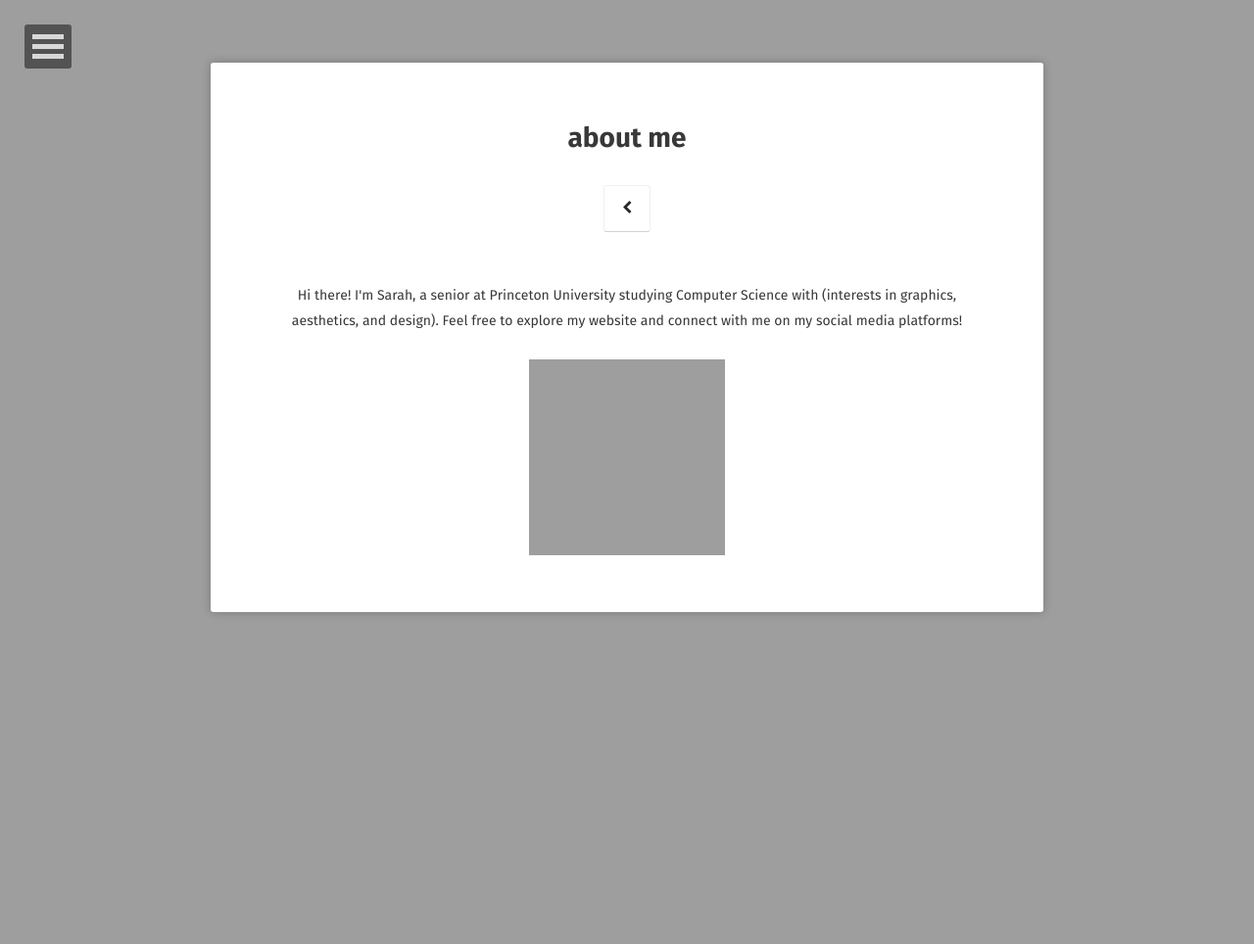
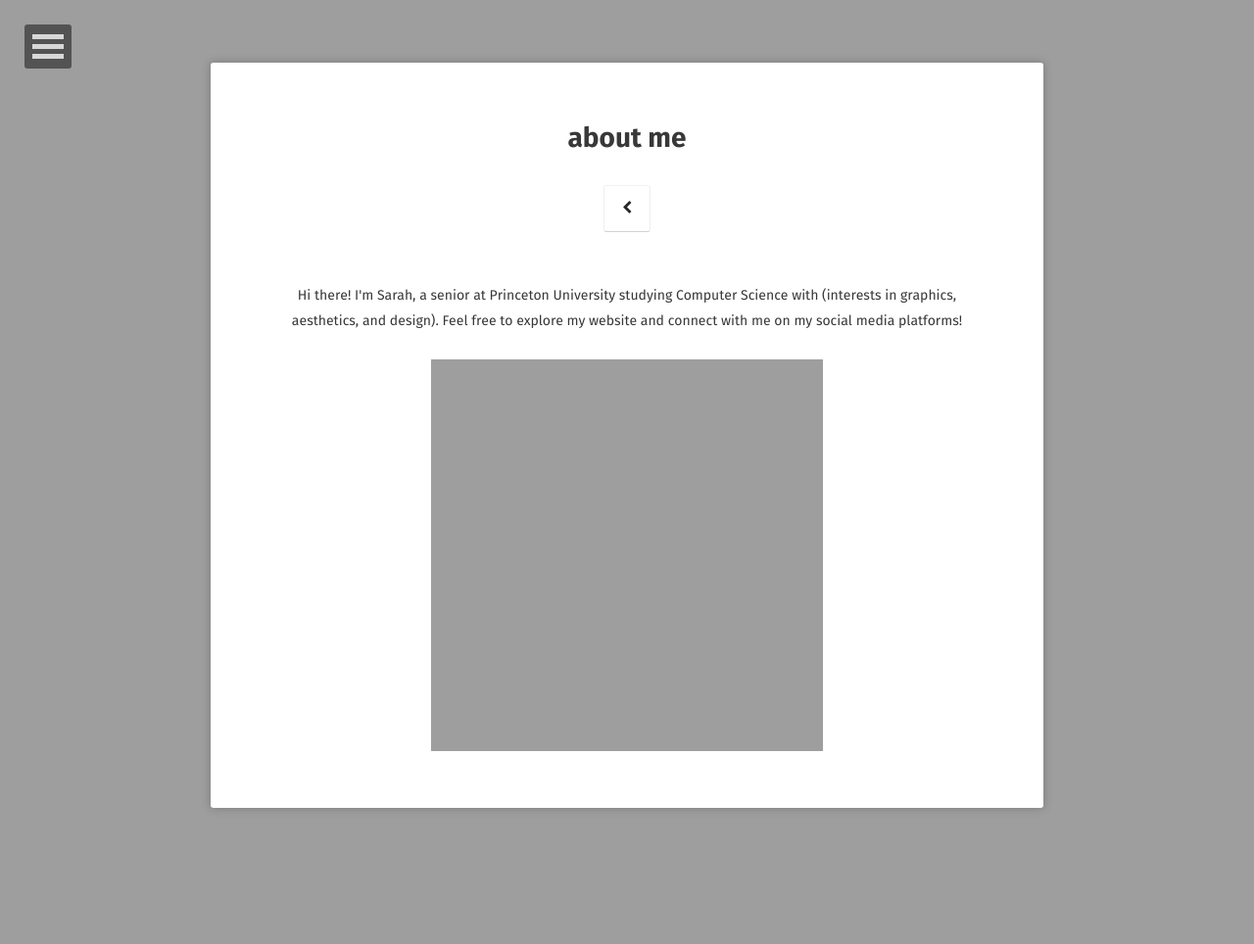
Before and after one commit to sp37344/sp37344.github.io, a Jekyll site: the page built from about/index.md, in a window 1280 px wide. Shown: the whole page at 98% size. Built offline with Jekyll 4.4.1, drawn with Linux system fonts in a browser that asks for light colours; some web fonts are replaced.

Commit message:
Update resume and photo

```diff
--- a/about/index.md
+++ b/about/index.md
@@ -8,5 +8,5 @@ comments: false
 
 <center>
 	<a href="http://sp37344.github.io/"></a> Hi there! I'm Sarah, a senior at Princeton University studying Computer Science with (interests in graphics, aesthetics, and design). Feel free to explore my website and connect with me on my social media platforms! <br><br>
-	<img src="{{ site.url }}/assets/img/photo.png" align="middle" style="width:200px;height:200px;">
+	<img src="{{ site.url }}/assets/img/photo.png" align="middle" style="width:400px;height:400px;">
 </center>
```
